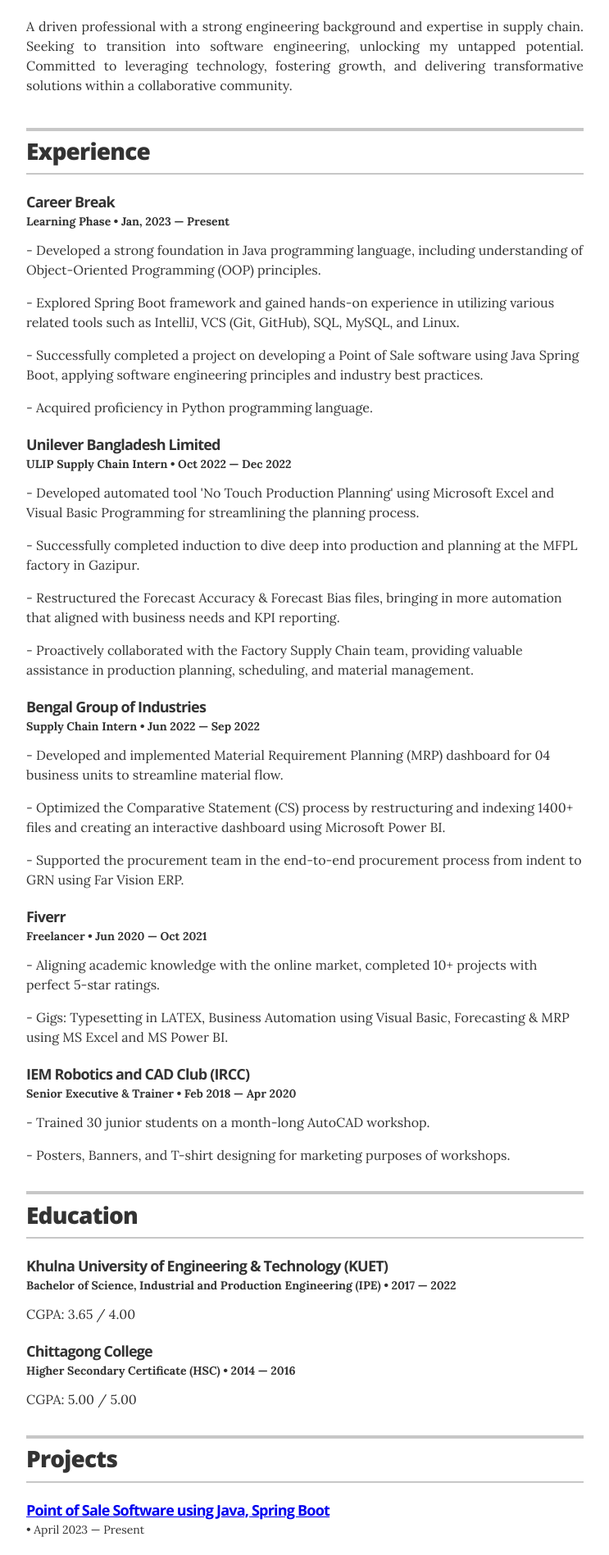
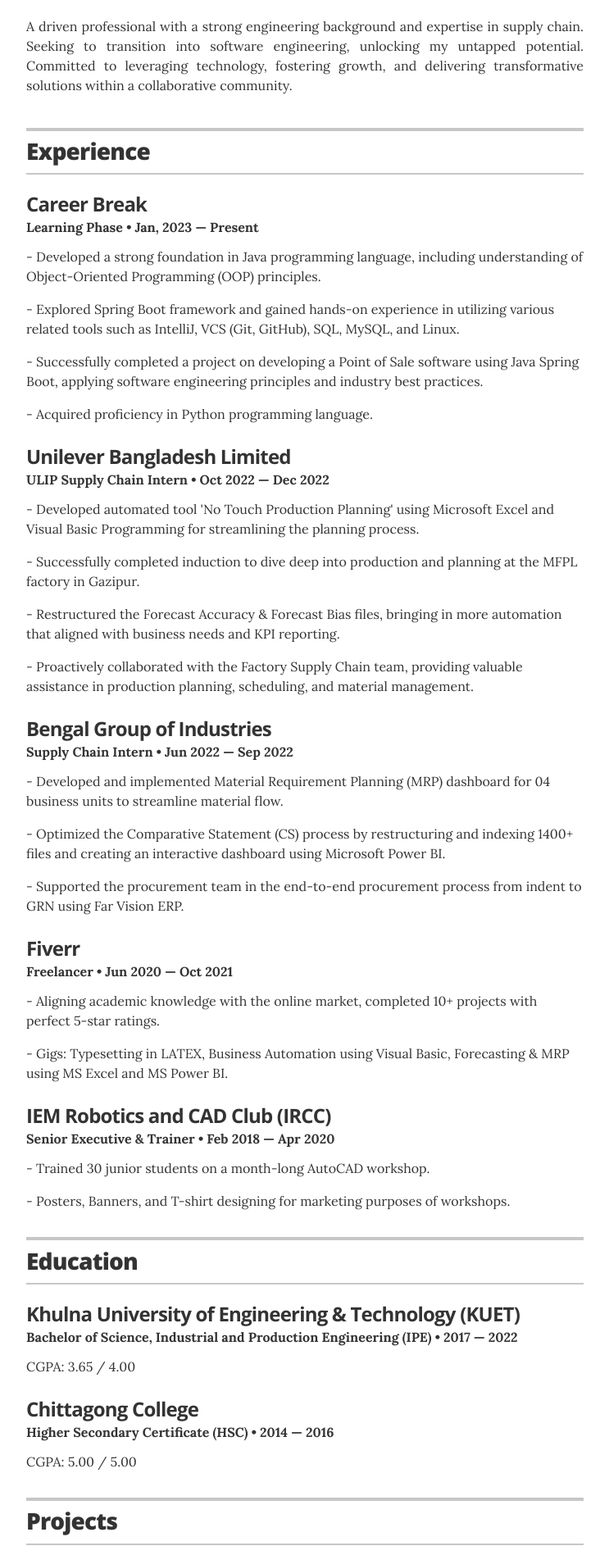
Before and after one commit to gmiqbal/resume, a Jekyll site: the page built from index.html, in a window 1280 px wide. Shown: the part 842-2739 px from the top of the page at 82% size, without its empty margins (268-1011 px from the left). Built offline with Jekyll 4.4.1, drawn with Linux system fonts in a browser that asks for light colours.

Commit message:
font rem modified

```diff
--- a/_sass/_resume.scss
+++ b/_sass/_resume.scss
@@ -43,19 +43,19 @@ body {
   margin: 0 0 2rem; /* Decreased margin between items */
 
   .resume-item {
-    margin-bottom: 1.5rem; /* Decreased margin between subpoints */
+    margin-bottom: 1.75rem; /* Decreased margin between subpoints */
   }
 
   .resume-item-title {
     @include sans_bold;
     margin: 0 0 .5rem; /* Decreased margin between item title and details */
-    font-size: 1.125rem; /* Increase font size for item titles */
+    font-size: 1.5rem; /* Increase font size for item titles */
     letter-spacing: -.05rem;
     line-height: 1;
   }
 
   .resume-item-details {
-    font-size: 0.875rem; /* Decreased font size of item details */
+    font-size: 1rem; /* Decreased font size of item details */
     margin: 0 0 .5rem; /* Decreased margin between item details and subpoints */
     line-height: 1;
 
```
